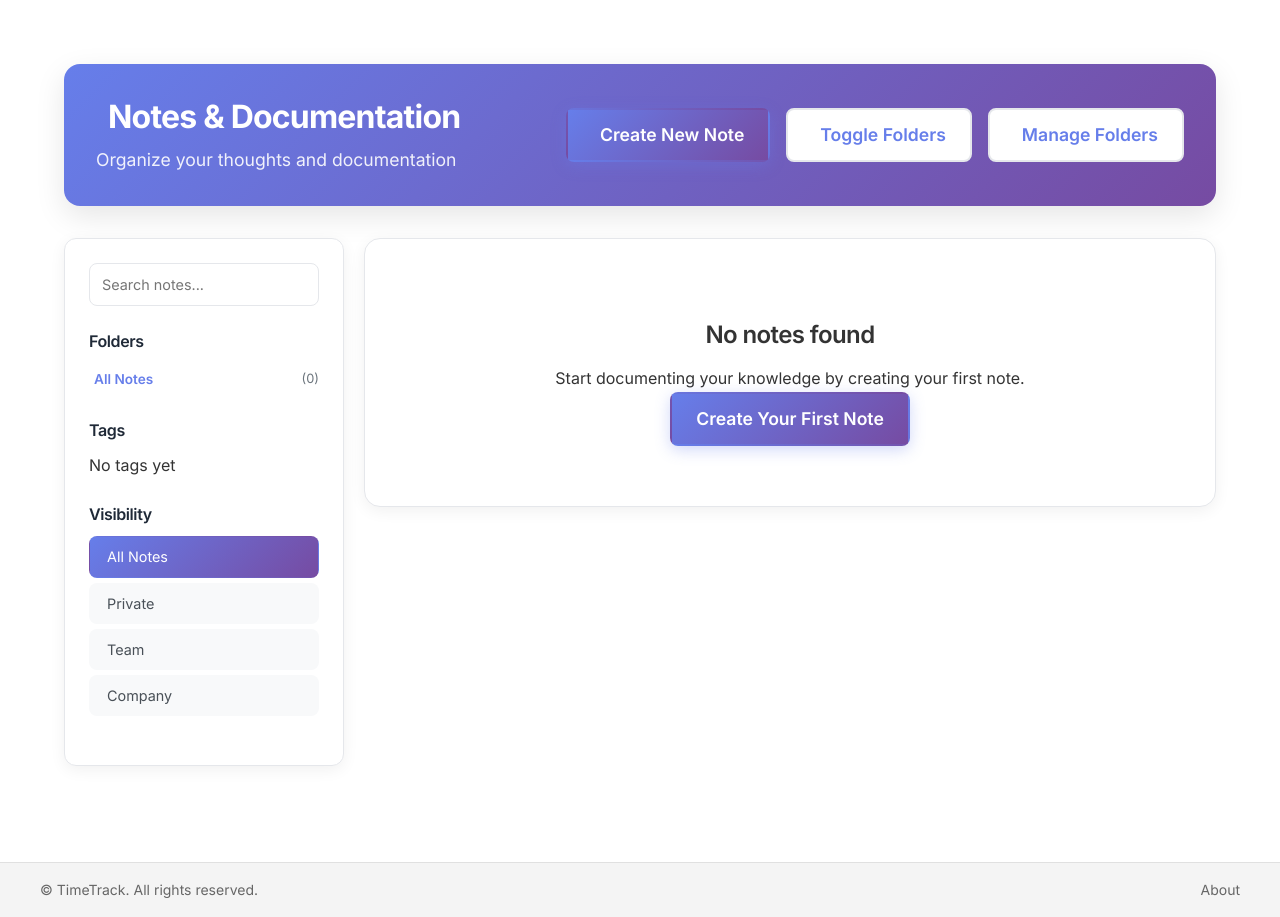
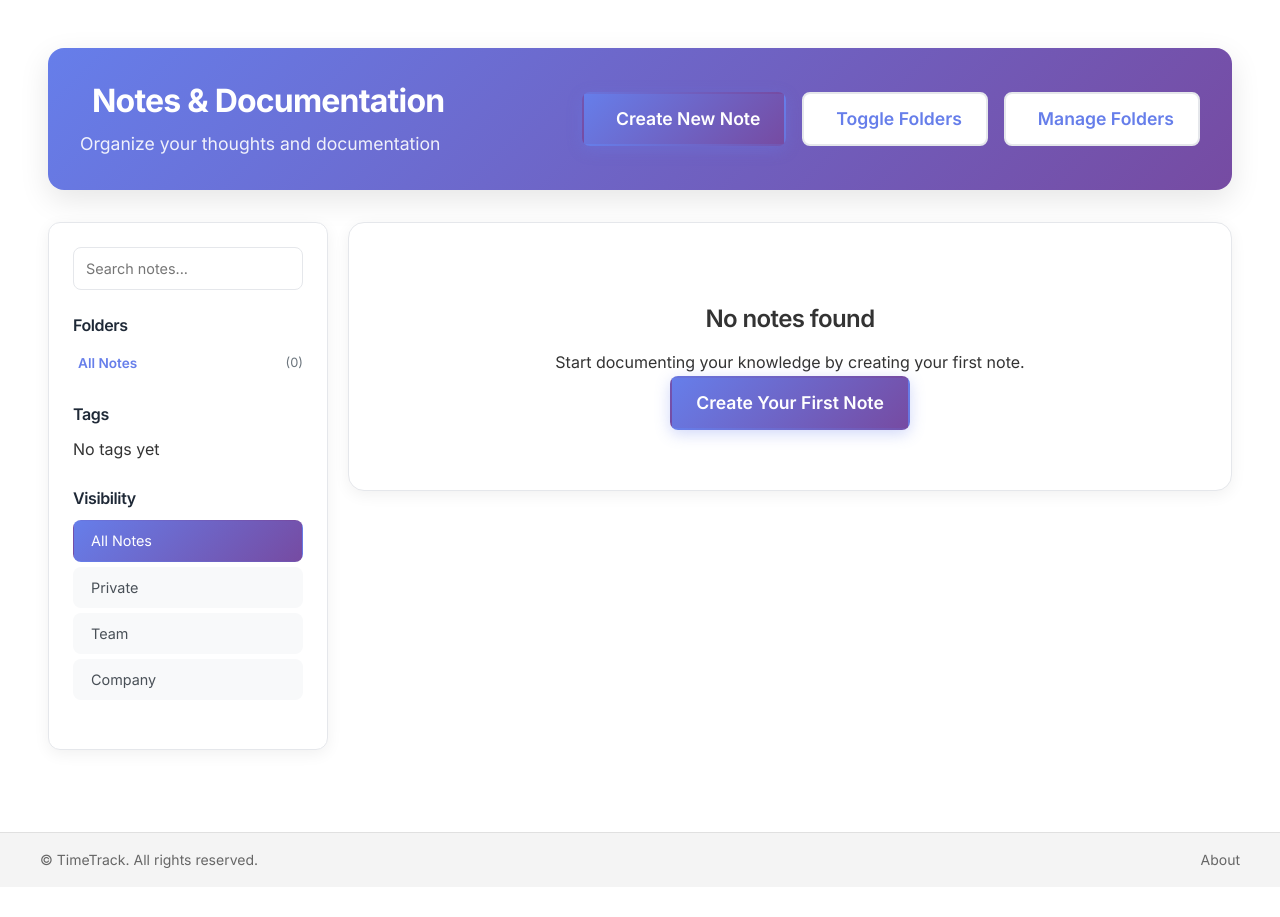
Before and after one commit to nullmedium/TimeTrack, a Python web app: template templates/notes_list.html in a window 1280 px wide. After the commit the page ends 868 px from the top, so only its background shows below. Run offline with Jinja, Linux system fonts and the light colour scheme; the template is opened without the code that fills it, so the values that code supplies are empty; some libraries are stand-ins or nearby versions.

Commit message:
Fix page header placement jump by standardizing container classes
- Changed all notes-related pages to use standard 'page-container' class
- Updated notes_list.html, notes_folders.html, note_editor.html, and note_view.html
- This ensures consistent padding and layout across all pages
- Fixes the visual jump when navigating between Sprints and Notes

```diff
--- a/templates/note_editor.html
+++ b/templates/note_editor.html
@@ -1,7 +1,7 @@
 {% extends "layout.html" %}
 
 {% block content %}
-<div class="note-editor-container">
+<div class="page-container">
     <!-- Page Header -->
     <div class="page-header">
         <div class="header-content">
--- a/templates/note_view.html
+++ b/templates/note_view.html
@@ -1,7 +1,7 @@
 {% extends "layout.html" %}
 
 {% block content %}
-<div class="note-view-container">
+<div class="page-container">
     <!-- Page Header -->
     <div class="page-header">
         <div class="header-content">
--- a/templates/notes_folders.html
+++ b/templates/notes_folders.html
@@ -1,7 +1,7 @@
 {% extends "layout.html" %}
 
 {% block content %}
-<div class="notes-folders-container">
+<div class="page-container">
     <!-- Header Section -->
     <div class="page-header">
         <div class="header-content">
--- a/templates/notes_list.html
+++ b/templates/notes_list.html
@@ -19,7 +19,7 @@
 {% endmacro %}
 
 {% block content %}
-<div class="notes-container">
+<div class="page-container">
     <!-- Header Section -->
     <div class="page-header">
         <div class="header-content">
```
